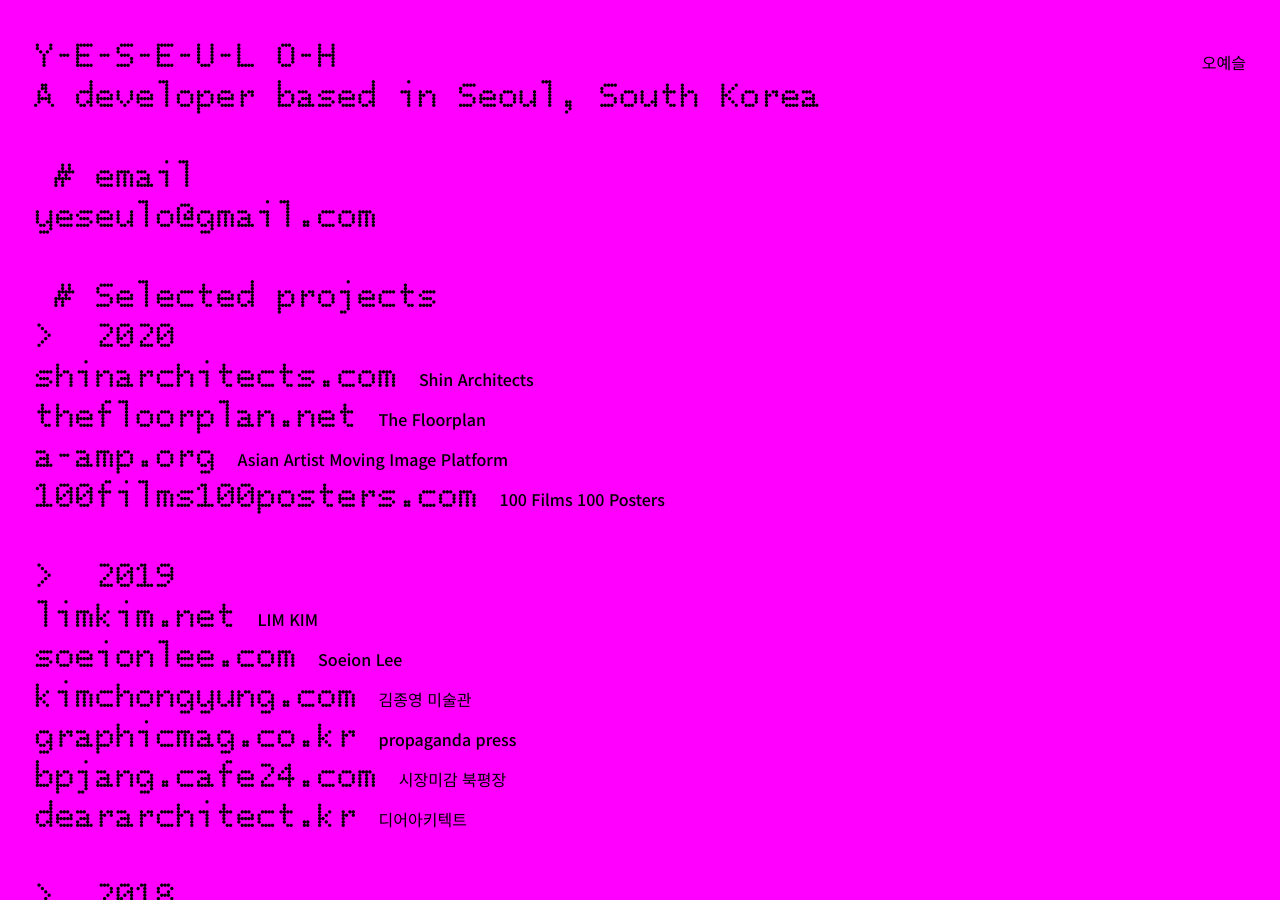
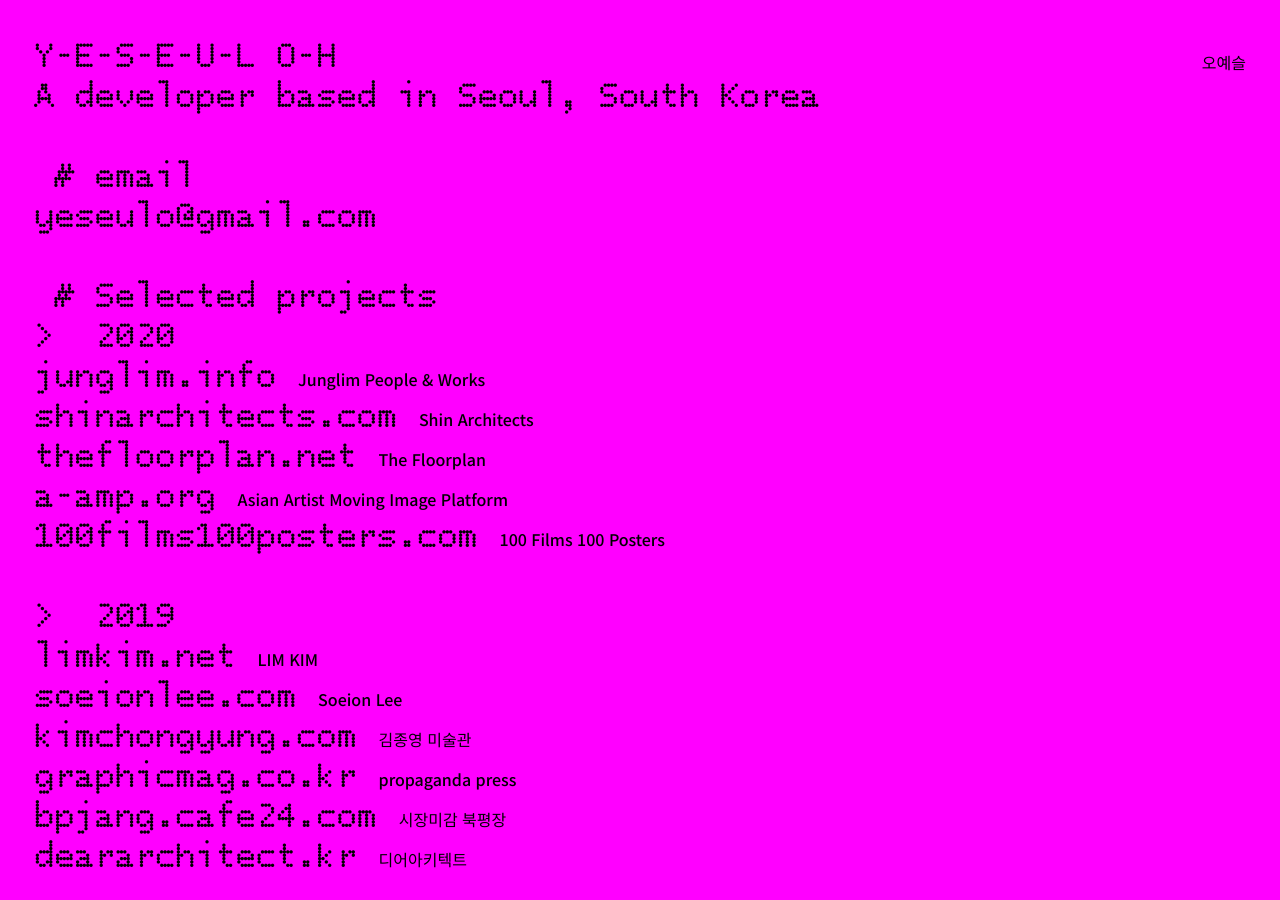
Before and after one commit to yeseulo/yeseulo.github.io, a Jekyll site: the page built from index.md, in a window 1280 px wide and 900 px high. Built offline with Jekyll 4.4.1, drawn with Linux system fonts in a browser that asks for light colours.

Commit message:
Add new project: Junglim people & works

```diff
--- a/index.md
+++ b/index.md
@@ -7,6 +7,7 @@ image: assets/og-image.png
 ## &nbsp;# Selected projects
 
 ### >&nbsp;&nbsp;2020
+- [junglim.info](https://junglim.info/){: target="_blank"}**Junglim People & Works**
 - [shinarchitects.com](https://shinarchitects.com){: target="_blank"}**Shin Architects**
 - [thefloorplan.net](https://thefloorplan.net){: target="_blank"}**The Floorplan**
 - [a-amp.org](http://a-amp.org){: target="_blank"}**Asian Artist Moving Image Platform**
```
